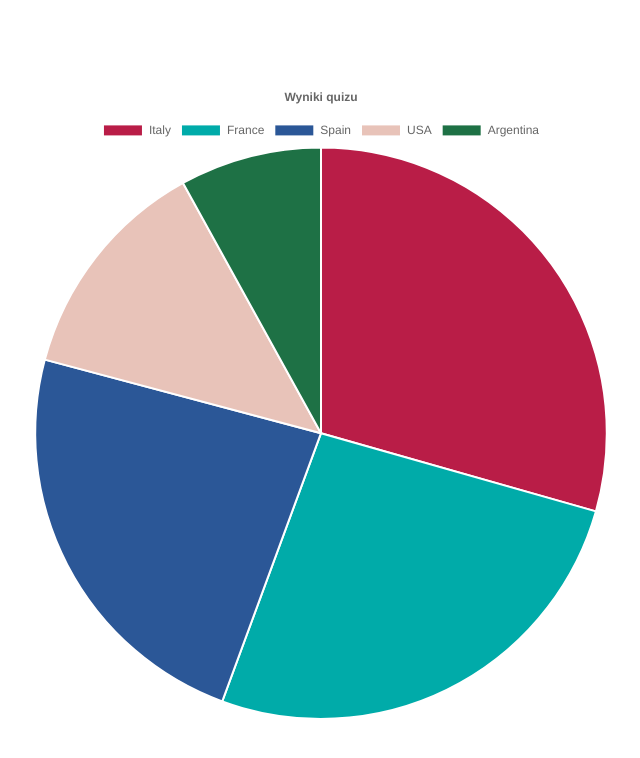
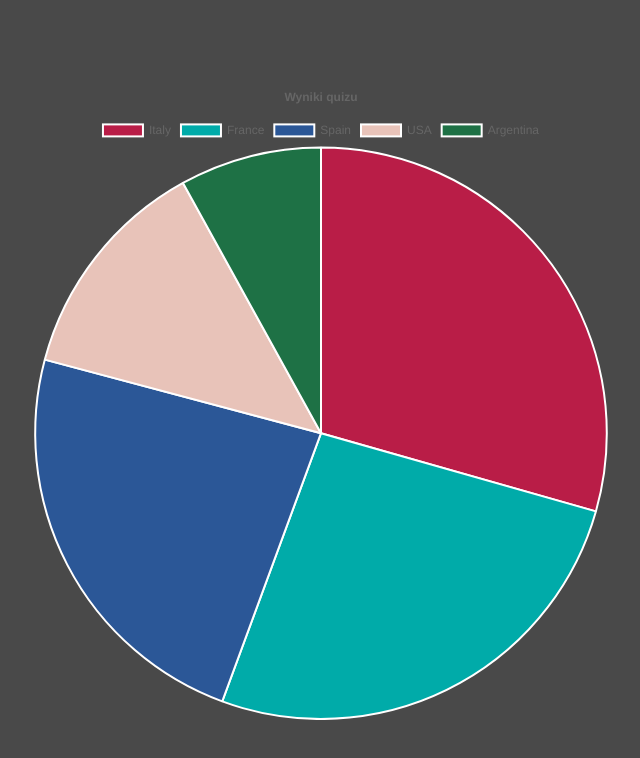
Before and after one commit to labapawel/3a_quiz, a website: page 3a_quiz-master/public/ScorePage.html in a window 1280 px wide. Shown: the whole page, without its empty margins (319-959 px from the left). Drawn offline with nearby package versions, Linux system fonts and the light colour scheme.

Commit message:
change styles in scorepage

```diff
--- a/3a_quiz-master/public/ScorePage.html
+++ b/3a_quiz-master/public/ScorePage.html
@@ -3,12 +3,14 @@
 <head>
   <script src="https://cdnjs.cloudflare.com/ajax/libs/Chart.js/2.9.4/Chart.js"></script>
   <script defer src="score.js"></script>
+  <link rel="stylesheet" href="https://fonts.googleapis.com/css2?family=Josefin+Slab:wght@400;700&display=swap">
   <link rel="stylesheet" href="scorepage.css">
 </head>
 <body>
   <div id="chart-container">
     <canvas id="myChart"></canvas>
   </div>
+
 </body>
 
 </html>
--- a/3a_quiz-master/public/scorepage.css
+++ b/3a_quiz-master/public/scorepage.css
@@ -5,6 +5,9 @@ body {
   align-items: center;
   height: 100vh;
   margin: 0;
+  background-color: #494949;
+  font-family: 'Josefin Slab', sans-serif;
+  overflow: hidden;
 }
 
 #chart-container {
```
